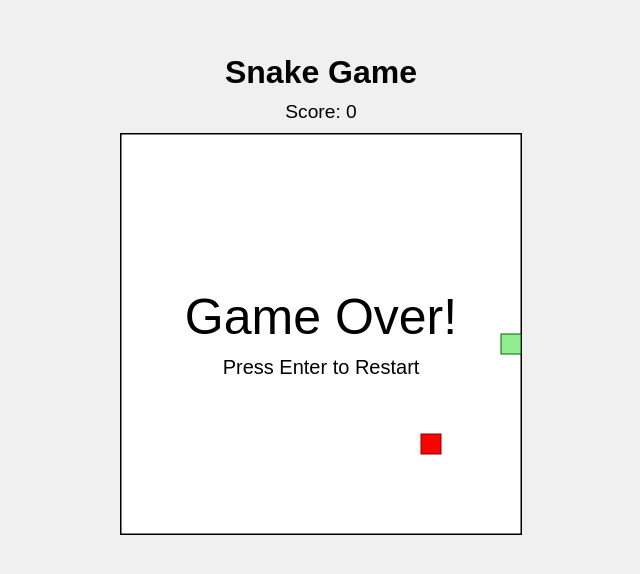
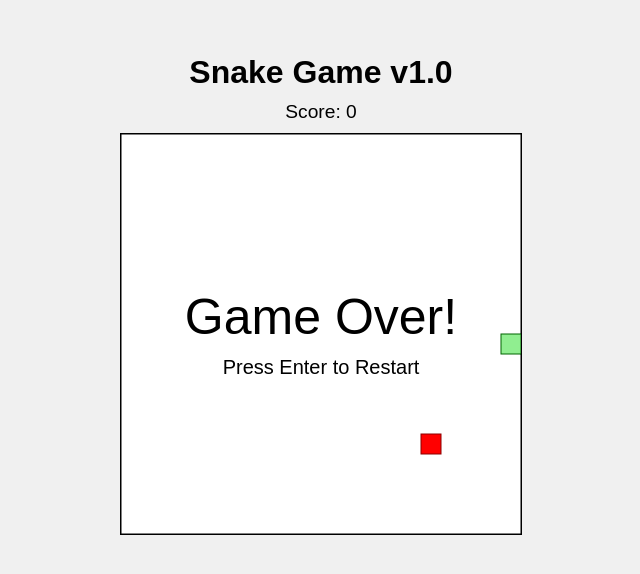
Before and after one commit to chunliu/snakegameweb, a website: page index.html in a window 1280 px wide. Shown: the part 116-690 px from the top of the page, without its empty margins (319-959 px from the left). Drawn offline with Linux system fonts and the light colour scheme.

Commit message:
update page

```diff
--- a/index.html
+++ b/index.html
@@ -7,7 +7,7 @@
     <link rel="stylesheet" href="style.css">
 </head>
 <body>
-    <h1>Snake Game</h1>
+    <h1>Snake Game v1.0</h1>
     <div class="score-container">
         Score: <span id="score">0</span>
     </div>
```
